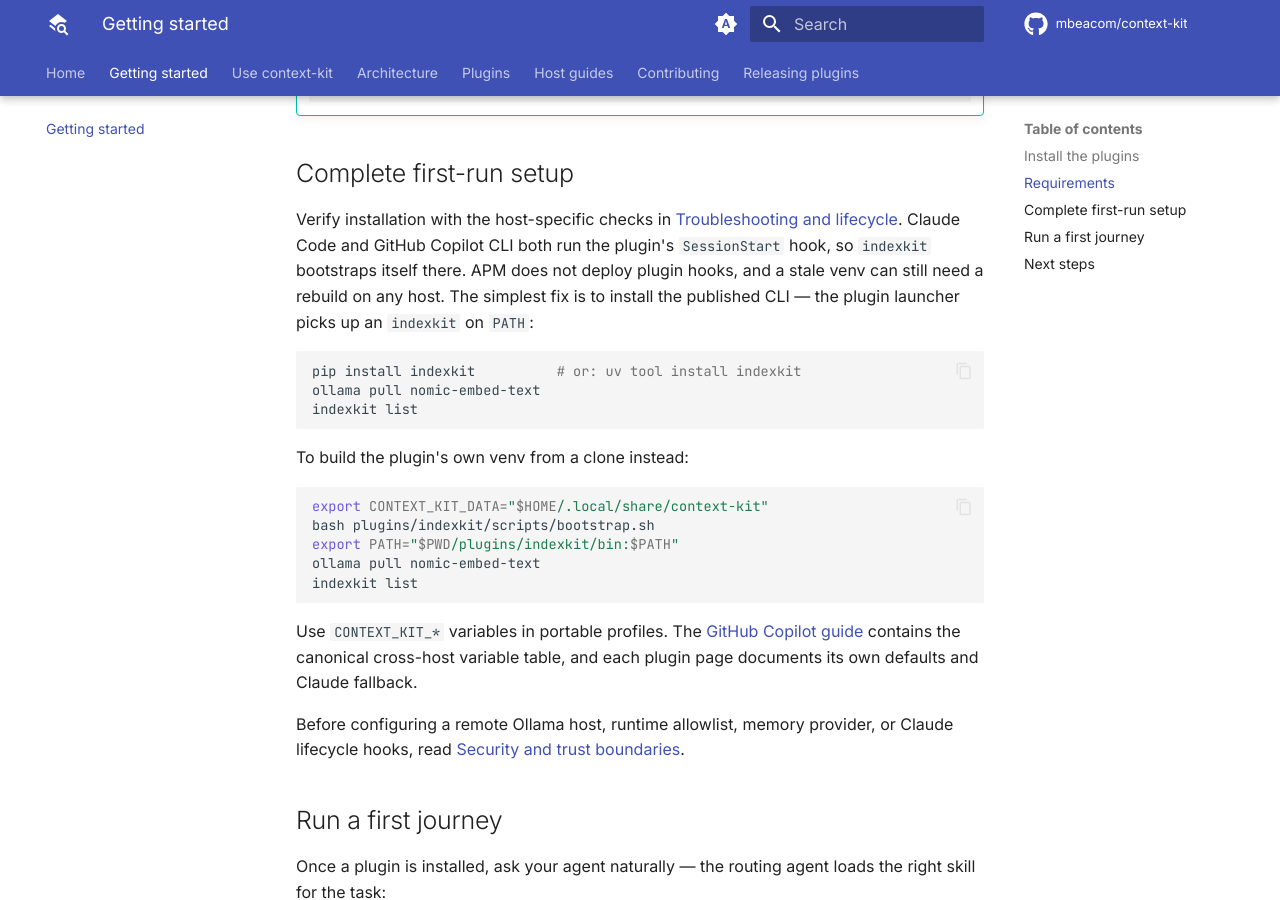
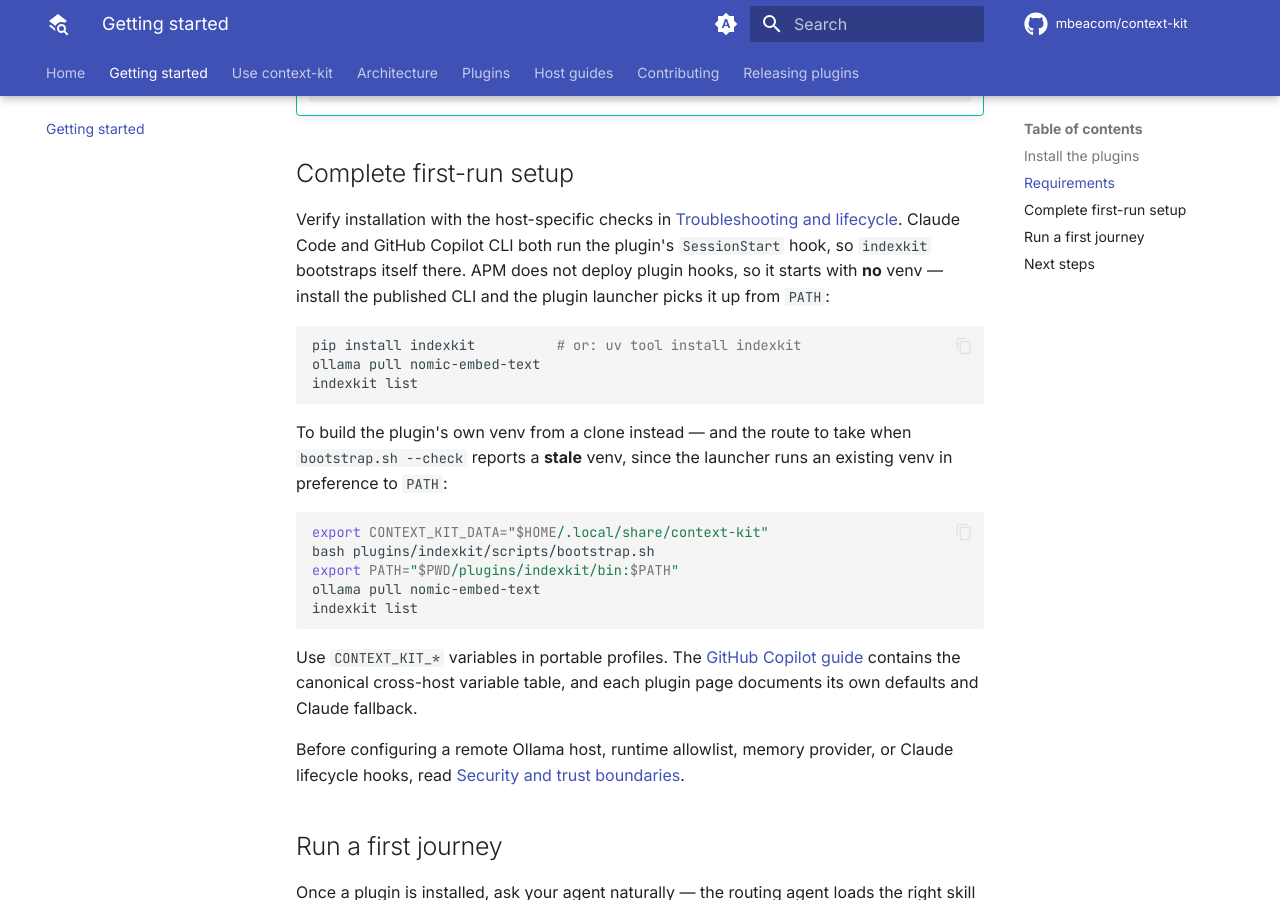
Before and after one commit to mbeacom/context-kit, an MkDocs documentation site: the page built from docs/getting-started.md, in a window 1280 px wide and 900 px high, scrolled down 3024 px. Built offline with MkDocs 1.6.1 and Material for MkDocs 9.7.7, drawn with Linux system fonts in a browser that asks for light colours; comment, search, counter and statistics services are not loaded.

Commit message:
Distinguish a missing indexkit venv from a stale one
Review caught a real error in the previous commit. `bin/indexkit` execs an
executable plugin venv before it ever consults PATH, so `pip install
indexkit` cannot rescue a *stale* venv — the stale copy keeps winning and
the packaged install sits unused behind it. Verified by pointing
CONTEXT_KIT_INDEXKIT_HOME at a stub venv with a stub indexkit also on
PATH: the venv ran.

The docs treated `bootstrap.sh --check` reporting "a problem" as one case
and offered the packaged install for all of it. Split it: missing takes
the pip path, stale takes the rebuild.

Also correct the memory plugin's shipped rag-provider reference, which
still described a bootstrapped venv as the only runtime and `doctor` as
verifying that venv. `doctor` resolves the executable first and reports
ready for a packaged install (re-verified: status=ready, executable from
a pip venv, no bootstrapped venv present), so agents loading that
reference were being told to require `uv` unnecessarily. That file is
shipped content, so memory goes to 0.5.5; unlike indexkit, its version is
not coupled to a published package, so the bump asserts nothing false.

docs/APM.md no longer opens by calling the uv venv the way the CLI runs,
which contradicted the packaged path introduced two paragraphs later.

Co-authored-by: Copilot App <223556219+Copilot@users.noreply.github.com>

````diff
--- a/docs/getting-started.md
+++ b/docs/getting-started.md
@@ -142,9 +142,9 @@ command has no side effects.
 Verify installation with the host-specific checks in
 [Troubleshooting and lifecycle](troubleshooting.md#verify-installation-by-host).
 Claude Code and GitHub Copilot CLI both run the plugin's `SessionStart` hook, so
-`indexkit` bootstraps itself there. APM does not deploy plugin hooks, and a
-stale venv can still need a rebuild on any host. The simplest fix is to install
-the published CLI — the plugin launcher picks up an `indexkit` on `PATH`:
+`indexkit` bootstraps itself there. APM does not deploy plugin hooks, so it
+starts with **no** venv — install the published CLI and the plugin launcher
+picks it up from `PATH`:
 
 ```bash
 pip install indexkit          # or: uv tool install indexkit
@@ -152,7 +152,9 @@ ollama pull nomic-embed-text
 indexkit list
 ```
 
-To build the plugin's own venv from a clone instead:
+To build the plugin's own venv from a clone instead — and the route to take when
+`bootstrap.sh --check` reports a **stale** venv, since the launcher runs an
+existing venv in preference to `PATH`:
 
 ```bash
 export CONTEXT_KIT_DATA="$HOME/.local/share/context-kit"
````
Also changed, not shown: docs/APM.md (+5 -4 lines), docs/GITHUB_COPILOT.md (+6 -3 lines), docs/plugins/indexkit.md (+6 -4 lines), plugins/memory/CHANGELOG.md (+9 -0 lines), plugins/memory/skills/memory-workflows/references/provider-rag.md (+21 -11 lines), 2 other files.
